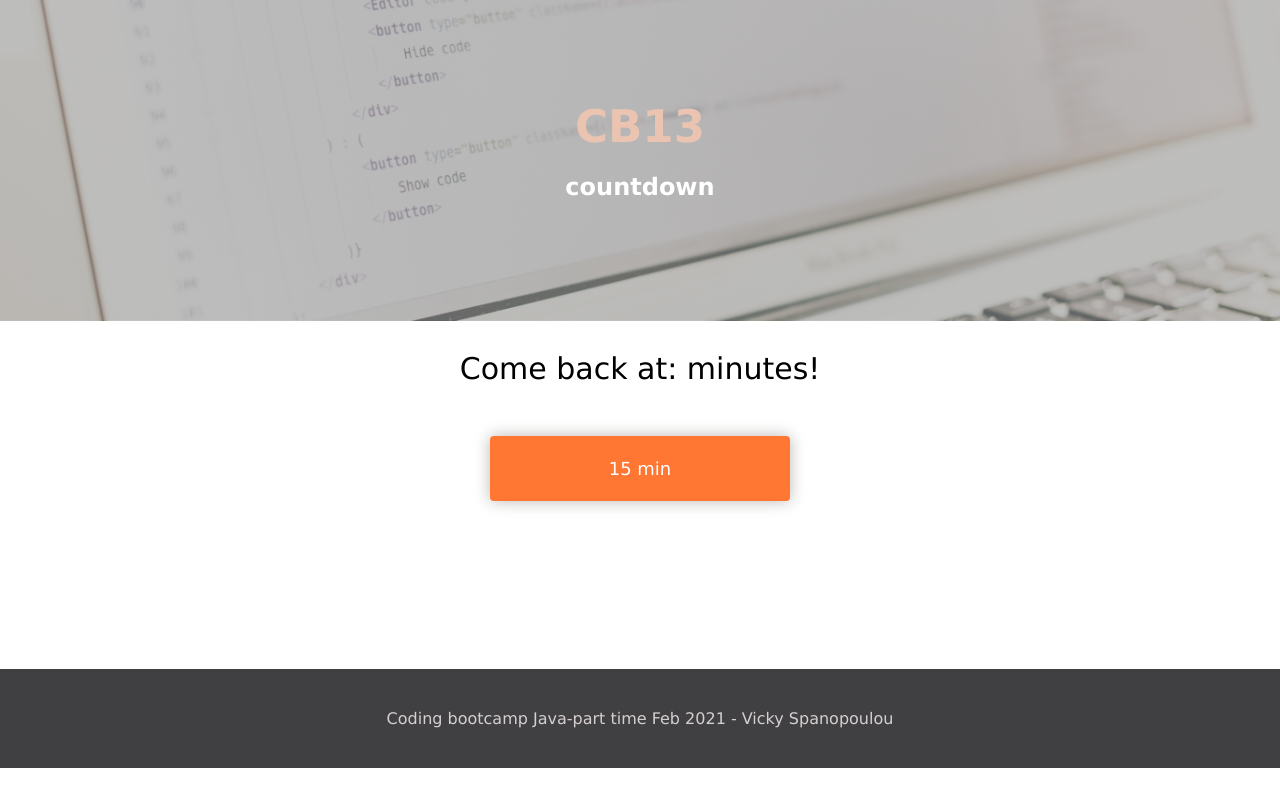
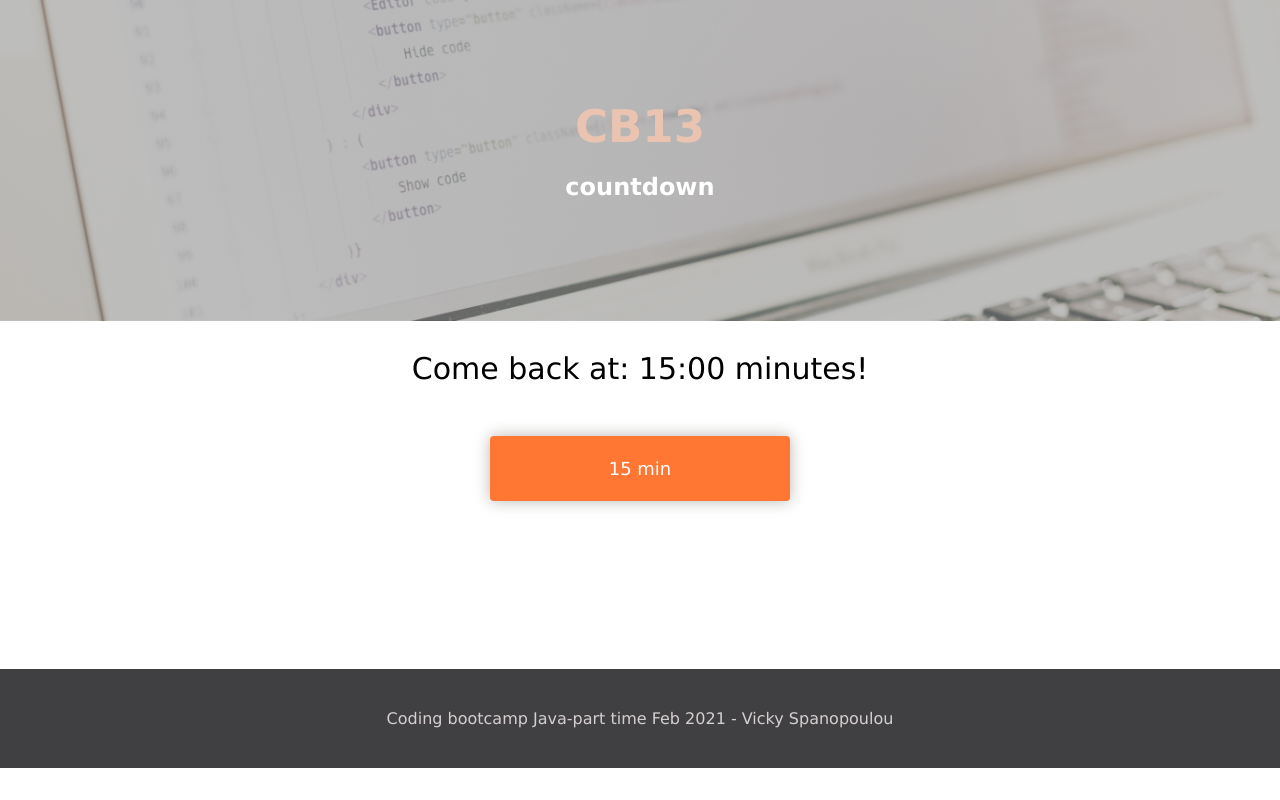
Before and after one commit to Vicky-Spanopoulou/CB13-Countdown, a plain HTML site: page index.html in a window 1280 px wide. Drawn offline with Linux system fonts and the light colour scheme.

Commit message:
Update index.html

```diff
--- a/index.html
+++ b/index.html
@@ -18,7 +18,7 @@
   <div class = "container">
 
     <div class = "timebox">
-      <p> Come back at: <span id="time"></span> minutes! </p>
+      <p> Come back at: <span id="time">15:00</span> minutes! </p>
     </div>
 
     <div class = "minutes">
```
